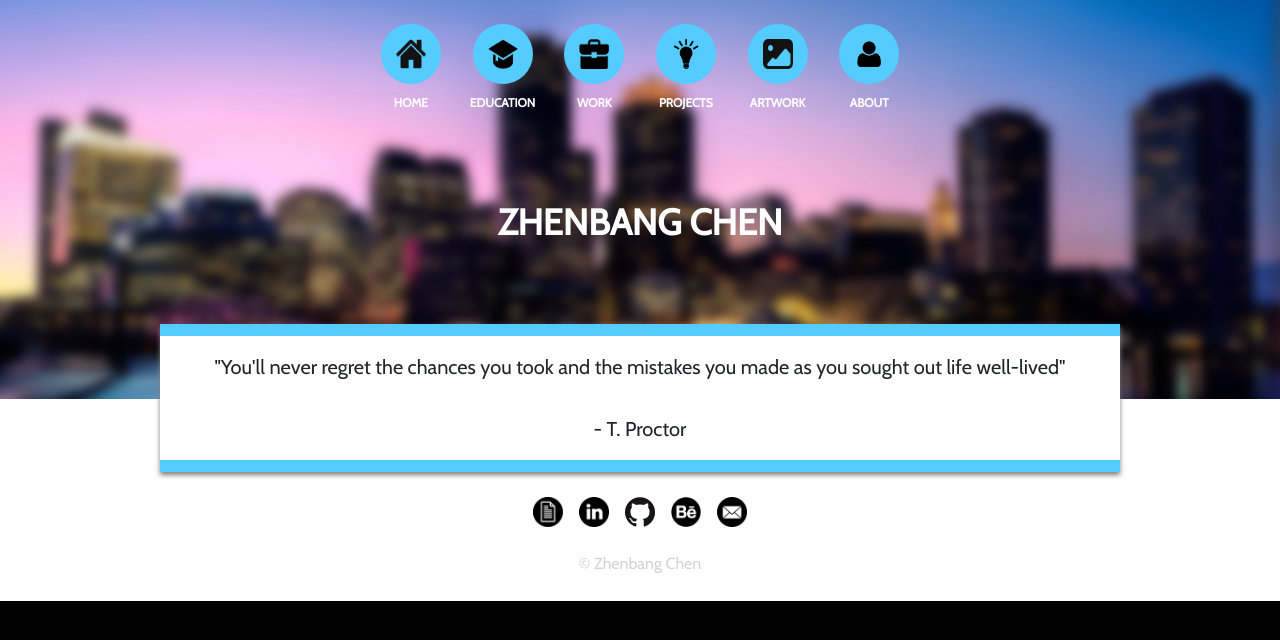
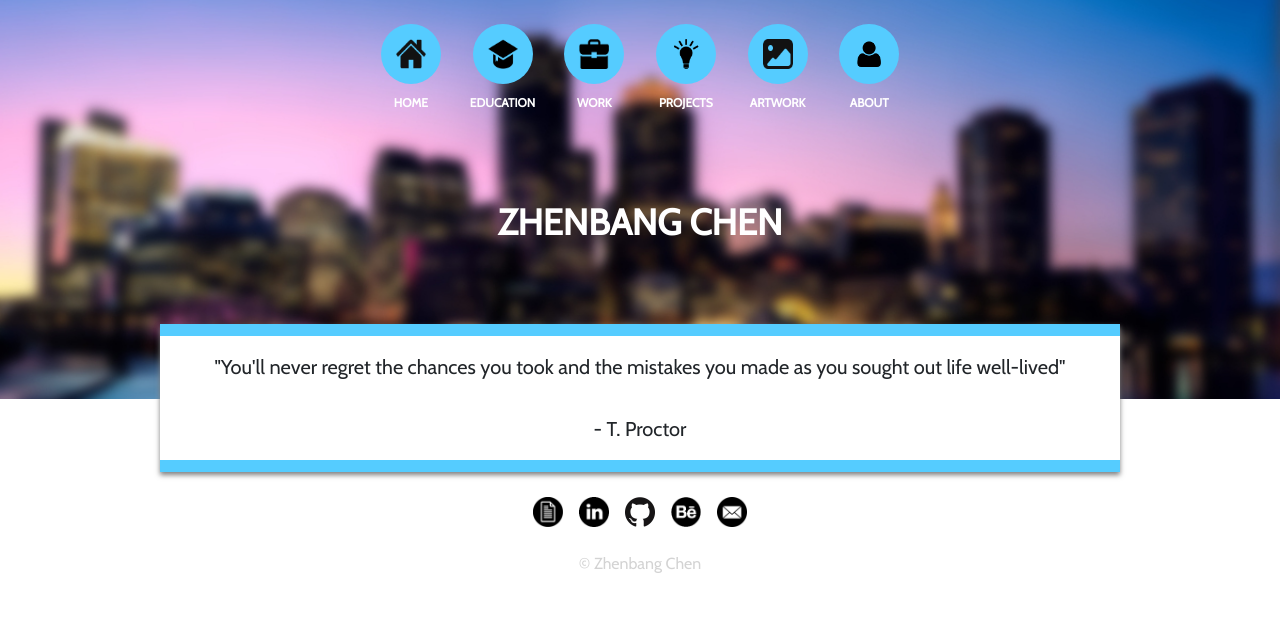
Before and after one commit to zbchen29/personal-app, a React (Create React App) app: page / in a window 1280 px wide. Shown: the top 640 px of the page. Built offline with nearby package versions, Linux system fonts and the light colour scheme.

Commit message:
Background color to white

```diff
--- a/src/App.css
+++ b/src/App.css
@@ -38,7 +38,7 @@
 }
 
 .app-solid-background {
-    background-color: black;
+    background-color: white;
     z-index: -2;
     position: fixed;
     top: 0;
```
Also changed, not shown: package.json (+4 -4 lines), 1 other file (tests, documents, lock files or other folders).
